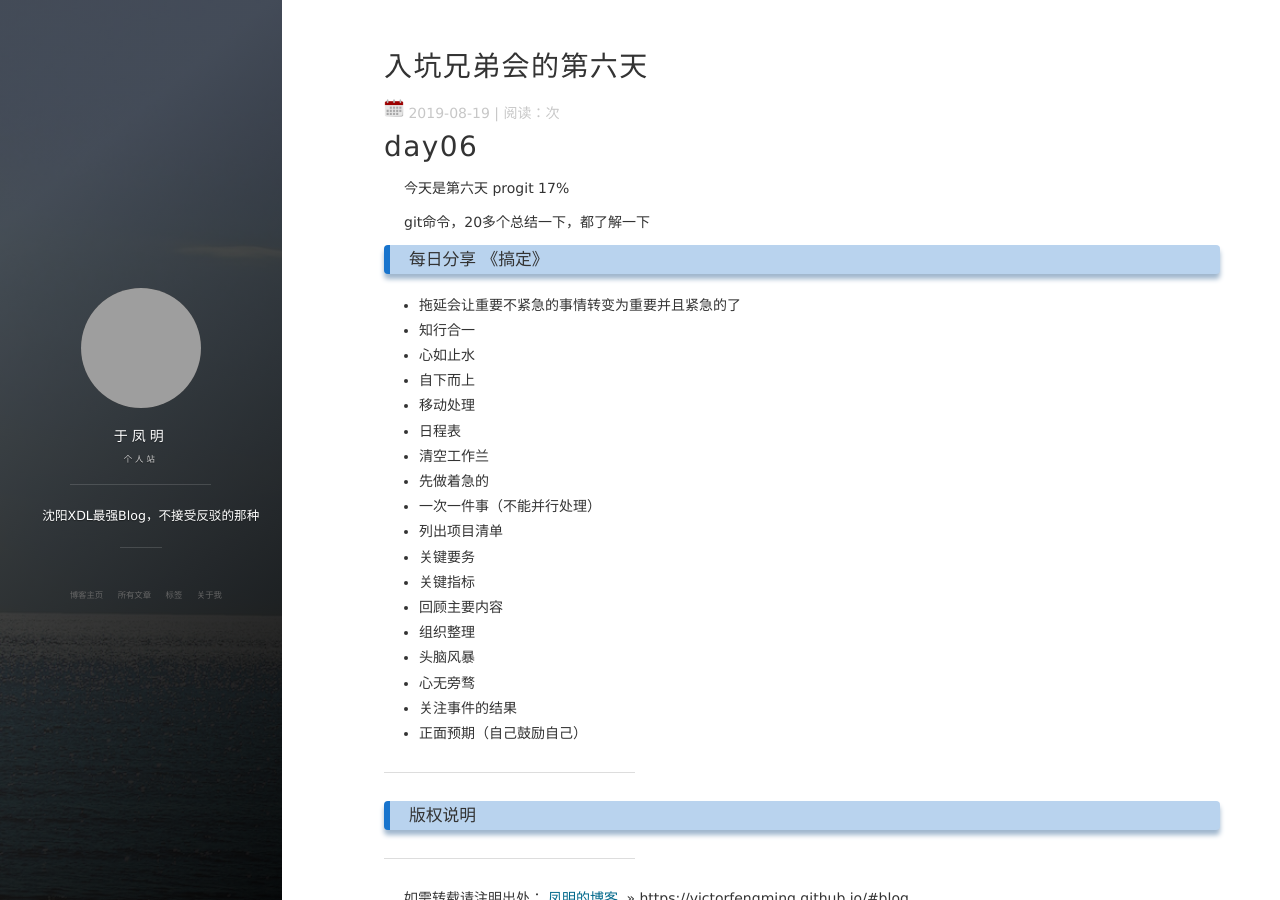
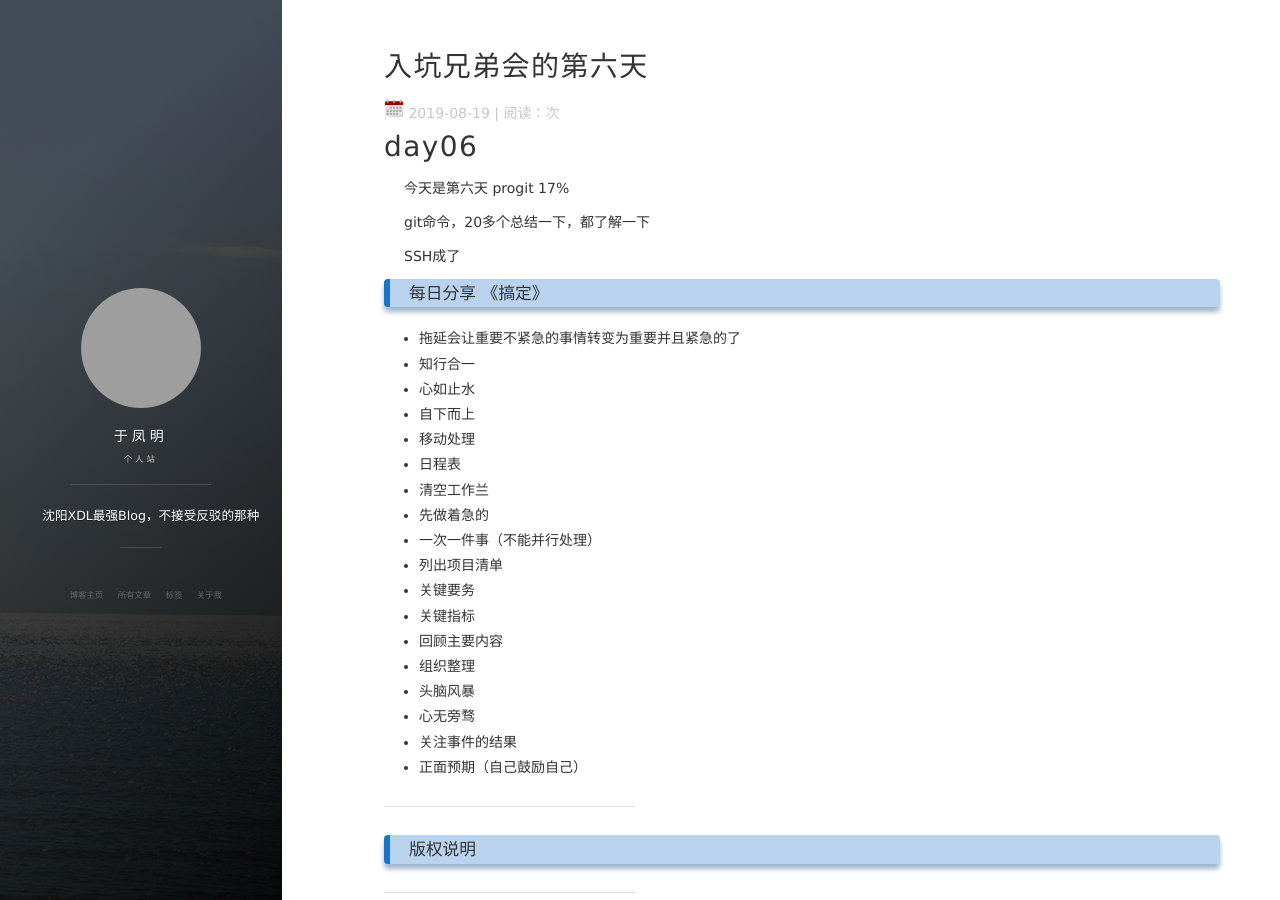
Before and after one commit to 1978413822/victorfengming.github.io, a Jekyll site: the page built from _posts/2019-08-19-day06.md, in a window 1280 px wide and 900 px high. Built offline with Jekyll 4.4.1, drawn with Linux system fonts in a browser that asks for light colours; nearby versions of some CDN libraries; comment, search, counter and statistics services are not loaded; grey boxes are pictures that could not be loaded.

Commit message:
ssh绝对成了2

```diff
--- a/_posts/2019-08-19-day06.md
+++ b/_posts/2019-08-19-day06.md
@@ -13,6 +13,7 @@ progit  17%
 
 git命令，20多个总结一下，都了解一下
 
+SSH成了
 
 ### 每日分享  《搞定》
 - 拖延会让重要不紧急的事情转变为重要并且紧急的了
```
